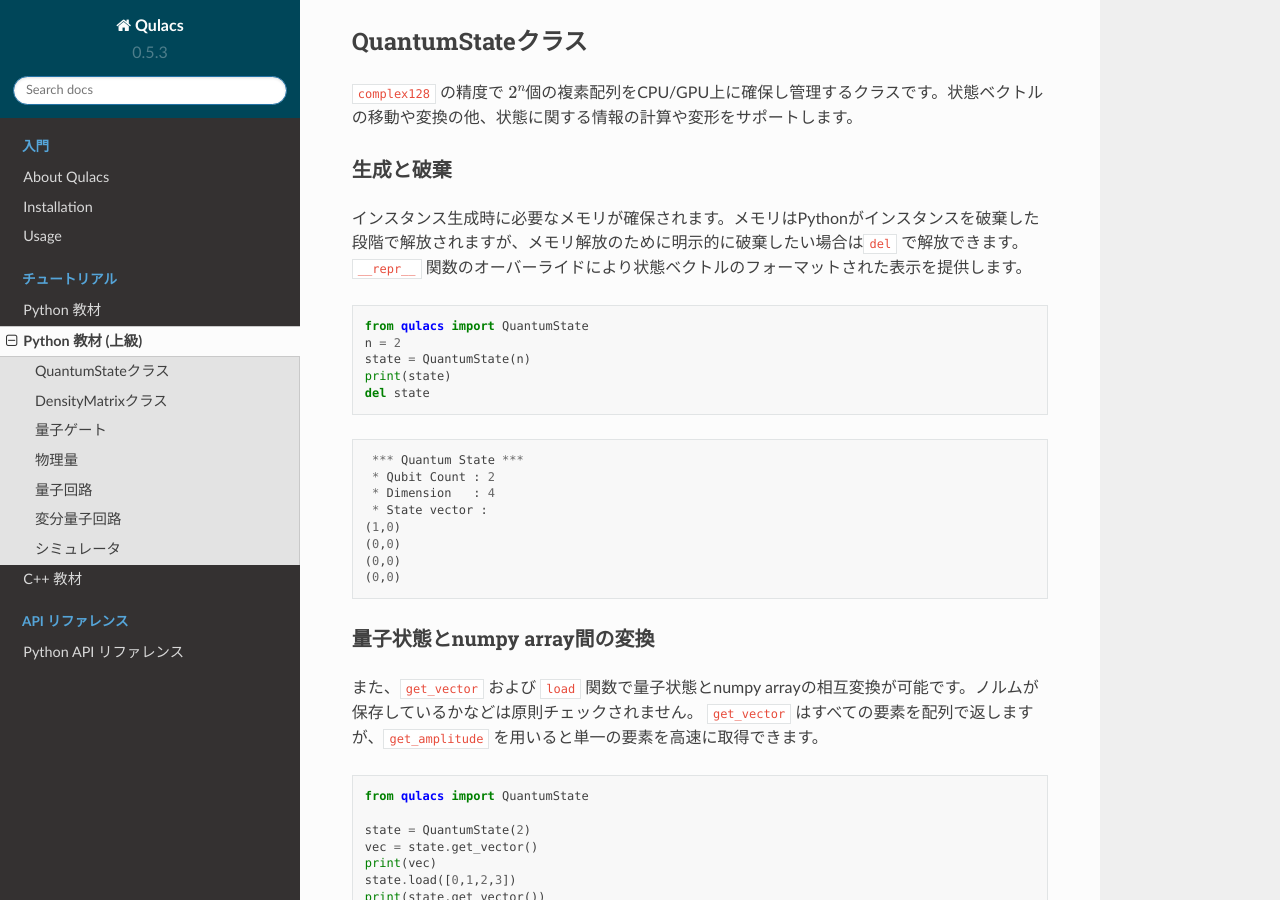
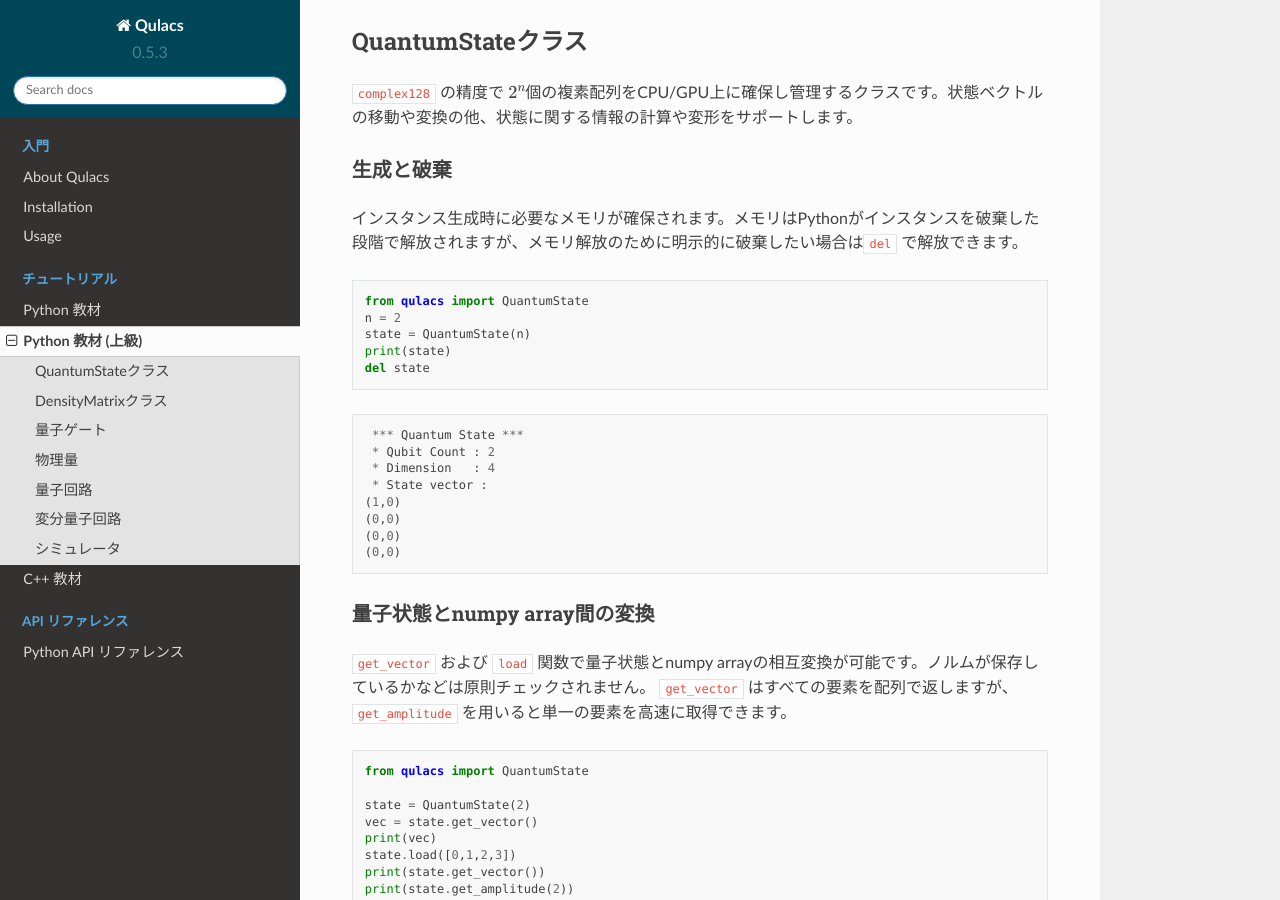
Before and after one commit to qulacs/qulacs, a Sphinx documentation site: the page built from doc/ja/source/guide/2.0_python_advanced.md, in a window 1280 px wide and 900 px high, scrolled down 242 px. Built offline with Sphinx 7.4.7 and the Read the Docs theme 2.0.0, drawn with Linux system fonts in a browser that asks for light colours; pages that are not in the unit, such as notebooks, are missing from menus.

Commit message:
Reflect reviews

````diff
--- a/doc/ja/source/guide/2.0_python_advanced.md
+++ b/doc/ja/source/guide/2.0_python_advanced.md
@@ -10,7 +10,6 @@
 ### 生成と破棄
 
 インスタンス生成時に必要なメモリが確保されます。メモリはPythonがインスタンスを破棄した段階で解放されますが、メモリ解放のために明示的に破棄したい場合は`del` で解放できます。
-`__repr__` 関数のオーバーライドにより状態ベクトルのフォーマットされた表示を提供します。
 
 ```python
 from qulacs import QuantumState
@@ -33,7 +32,7 @@ del state
 
 ### 量子状態とnumpy array間の変換
 
-また、`get_vector` および `load` 関数で量子状態とnumpy arrayの相互変換が可能です。ノルムが保存しているかなどは原則チェックされません。
+`get_vector` および `load` 関数で量子状態とnumpy arrayの相互変換が可能です。ノルムが保存しているかなどは原則チェックされません。
 `get_vector` はすべての要素を配列で返しますが、`get_amplitude` を用いると単一の要素を高速に取得できます。
 
 ```python
````
Also changed, not shown: doc/en/source/guide/2.0_python_advanced.ipynb.
